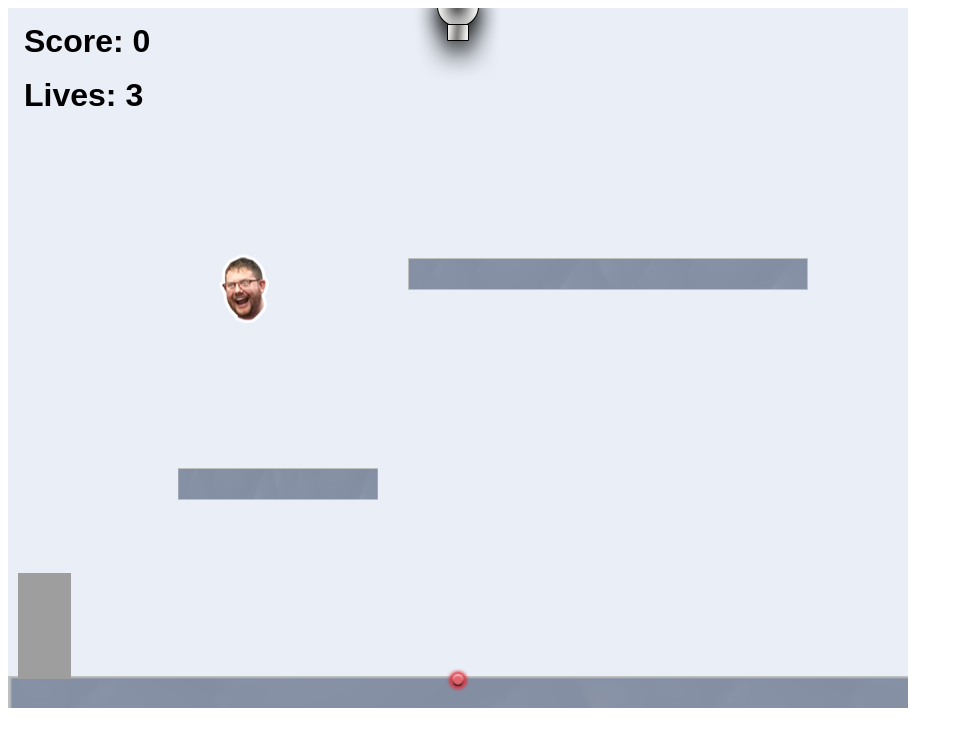
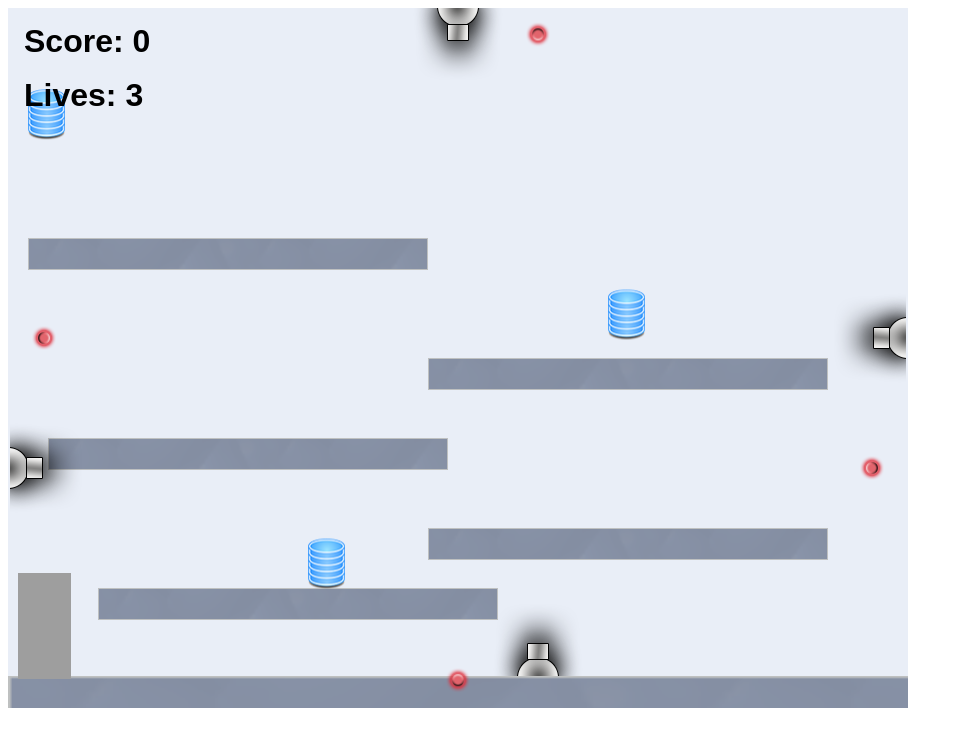
Before and after one commit to jamzanders/jamzanders.github.io, a website: page projects/platformer/index.html in a window 1280 px wide. Shown: the whole page, without its empty margins (0-963 px from the left). Drawn offline with Linux system fonts and the light colour scheme.

Commit message:
add cannons to game

```diff
--- a/projects/platformer/js/init/cannon.js
+++ b/projects/platformer/js/init/cannon.js
@@ -28,8 +28,9 @@
 
         // example:
         createCannon("top", 450);
-
-
+        createCannon("left", 460)
+        createCannon("right", 330)
+        createCannon("bottom", 530)
         // ALL YOUR CODE GOES ABOVE HERE ///////////////////////////////////////
         ////////////////////////////////////////////////////////////////////////
     };
--- a/projects/platformer/js/init/collectable.js
+++ b/projects/platformer/js/init/collectable.js
@@ -37,7 +37,9 @@
         // ALL YOUR CODE GOES BELOW HERE ///////////////////////////////////////
 
         // example:
-        createCollectable(type.steve, 200, 170, 6, 0.7);
+        createCollectable(type.db, 600, 170, 9, 0.7);
+        createCollectable(type.db, 20, 7, 6, 0.7);
+        createCollectable(type.db, 300, 470, 6, 0.7);
 
 
 
--- a/projects/platformer/js/init/platform.js
+++ b/projects/platformer/js/init/platform.js
@@ -25,7 +25,6 @@
      */
     function init(game) {
         let createPlatform = platform.create;
-
         ////////////////////////////////////////////////////////////////////////
         // ALL YOUR CODE GOES BELOW HERE ///////////////////////////////////////
 
@@ -37,8 +36,11 @@
         createPlatform(0, game.world.height - 32, 3, 2);    // DO NOT DELETE
 
         // example:
-        createPlatform(400, 250);
-        createPlatform(170, 460, 0.5);
+        createPlatform(420, 350);
+        createPlatform(90, 580,);
+        createPlatform(40, 430, )
+        createPlatform(420, 520,)
+        createPlatform(20, 230,)
 
         // ALL YOUR CODE GOES ABOVE HERE ///////////////////////////////////////
         ////////////////////////////////////////////////////////////////////////
```
Also changed, not shown: index.html (+10 -8 lines), portfolio.html (+1 -1 lines).
